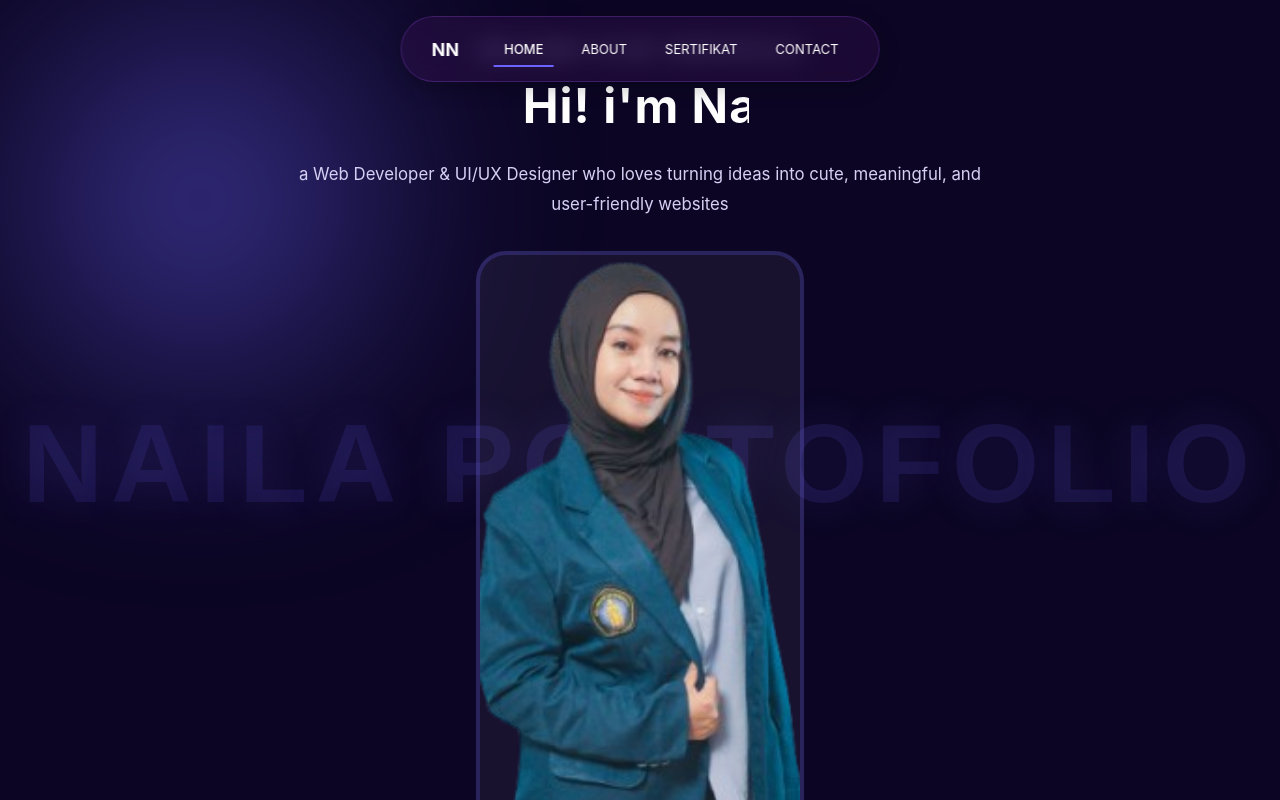
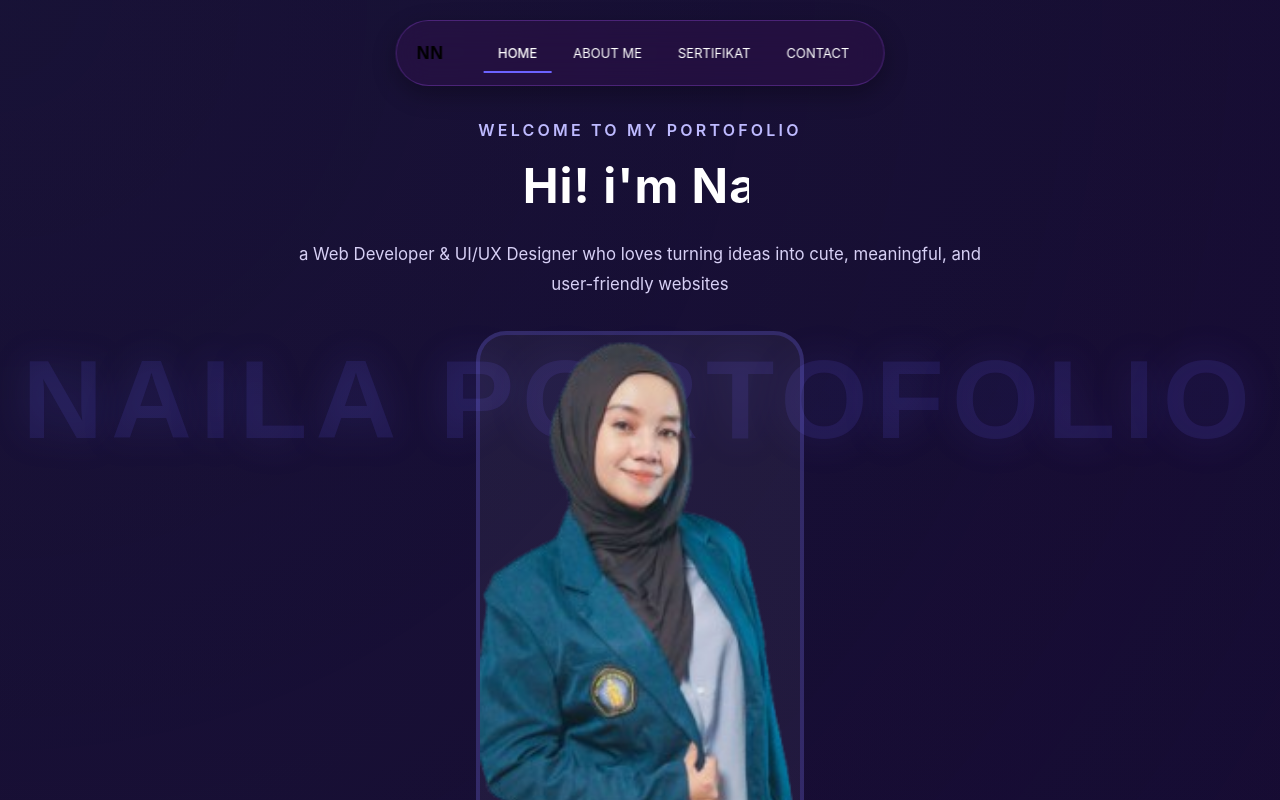
Before and after one commit to nafhsnael/Portofolio-Kelompok2, a React (Create React App) app: page / in a window 1280 px wide. Shown: the top 800 px of the page. Built offline with nearby package versions, Linux system fonts and the light colour scheme.

Commit message:
update terbaru

```diff
--- a/src/HomeSection.jsx
+++ b/src/HomeSection.jsx
@@ -11,11 +11,10 @@ export default function HomeSection() {
         justifyContent: "center",
         flexDirection: "column",
         textAlign: "center",
-    padding: "40px 20px",
-    position: "relative",
-    zIndex: 1, // tambahin ini
-    overflow: "hidden",
-    scrollMarginTop: "90px"
+        padding: "120px 20px 40px", // 🔥 TAMBAH ATASNYA
+        scrollMarginTop: "90px",
+
+        background: "radial-gradient(circle at top left, #18154833, transparent), linear-gradient(135deg, #181132, #160b33)"
       }}
     >
       <div className="hero-background" style={{
--- a/src/Portofolio.jsx
+++ b/src/Portofolio.jsx
@@ -10,11 +10,12 @@ export default function Portfolio() {
   const navLinkStyle = {
     color: "white",
     textDecoration: "none",
-    padding: "6px 10px",
+    padding: "8px 14px",
     borderRadius: "20px",
     cursor: "pointer",
     fontSize: "13px",
     whiteSpace: "nowrap",
+    flexShrink: 0
   };
 
   useEffect(() => {
@@ -40,73 +41,63 @@ export default function Portfolio() {
   }, []);
 
   return (
-    <div
-      style={{
-        minHeight: "100vh",
-        background: "#0c0624",
-        position: "relative",
-        overflow: "hidden",
-        color: "white",
-      }}
-    >
-      {/* 🔥 BACKGROUND BLUR */}
-      <div
-        style={{
-          position: "absolute",
-          top: "50px",
-          left: "50px",
-          width: "300px",
-          height: "300px",
-          background: "rgba(108,99,255,0.6)",
-          borderRadius: "50%",
-          filter: "blur(120px)",
-          zIndex: 0,
-        }}
-      />
-
-      <div
-        style={{
-          position: "absolute",
-          bottom: "50px",
-          right: "50px",
-          width: "300px",
-          height: "300px",
-          background: "rgba(167,139,250,0.5)",
-          borderRadius: "50%",
-          filter: "blur(120px)",
-          zIndex: 0,
-        }}
-      />
-
-      {/* 🔥 NAVBAR */}
+    <div>
+      {/* NAVBAR */}
       <nav
         style={{
           position: "fixed",
-          top: "16px",
+          top: "20px",
           left: "50%",
           transform: "translateX(-50%)",
+
           width: "fit-content",
           minHeight: "48px",
-          padding: "8px 30px",
+          padding: "8px 20px",
+
           display: "flex",
+          justifyContent: "space-between",
           alignItems: "center",
-          gap: "35px",
-          borderRadius: "40px",
+          gap: "40px",
+
+          borderRadius: "50px",
           background: "rgba(58, 19, 88, 0.35)",
-          backdropFilter: "blur(12px)",
-          WebkitBackdropFilter: "blur(12px)",
-          border: "1px solid rgba(168, 85, 247, 0.25)",
-          boxShadow: "0 6px 20px rgba(0,0,0,0.25)",
+          backdropFilter: "blur(15px)",
+          WebkitBackdropFilter: "blur(15px)",
+
+          border: "1px solid rgba(168, 85, 247, 0.3)",
+          boxShadow: "0 8px 25px rgba(0,0,0,0.3)",
+
           zIndex: 999,
         }}
       >
-        <span style={{ fontSize: "18px", fontWeight: "bold" }}>NN</span>
+        {/* LOGO */}
+        <div style={{ display: "flex", gap: "16px", alignItems: "center" }}>
+          <span
+            style={{
+              fontFamily: "Poppins, sans-serif",
+              fontSize: "18px",
+              fontWeight: "bold",
+              letterSpacing: "0.6px"
+            }}
+          >
+            NN
+          </span>
+        </div>
 
-        <div style={{ display: "flex", gap: "18px" }}>
+        {/* MENU */}
+        <div
+          style={{
+            display: "flex",
+            gap: "8px",
+            alignItems: "center",
+            flexWrap: "wrap"
+          }}
+        >
           <a
             href="#home"
             className={`nav-link ${activeSection === "home" ? "active" : ""}`}
             style={navLinkStyle}
+            onClick={() => setActiveSection("home")}
           >
             HOME
           </a>
@@ -115,39 +106,36 @@ export default function Portfolio() {
             href="#about"
             className={`nav-link ${activeSection === "about" ? "active" : ""}`}
             style={navLinkStyle}
+            onClick={() => setActiveSection("about")}
           >
-            ABOUT
+            ABOUT ME
           </a>
 
           <a
             href="#project"
-            className={`nav-link ${
-              activeSection === "project" ? "active" : ""
-            }`}
+            className={`nav-link ${activeSection === "project" ? "active" : ""}`}
             style={navLinkStyle}
+            onClick={() => setActiveSection("project")}
           >
             SERTIFIKAT
           </a>
 
           <a
             href="#contact"
-            className={`nav-link ${
-              activeSection === "contact" ? "active" : ""
-            }`}
+            className={`nav-link ${activeSection === "contact" ? "active" : ""}`}
             style={navLinkStyle}
+            onClick={() => setActiveSection("contact")}
           >
             CONTACT
           </a>
         </div>
       </nav>
 
-      {/* 🔥 CONTENT */}
-      <div style={{ position: "relative", zIndex: 1 }}>
-        <HomeSection />
-        <AboutMe />
-        <Projects />
-        <Contact />
-      </div>
+      {/* SECTIONS */}
+      <HomeSection />
+      <AboutMe />
+      <Projects />
+      <Contact />
     </div>
   );
 }
--- a/src/index.css
+++ b/src/index.css
@@ -99,18 +99,19 @@ code {
 .hero-subtitle {
   margin: 0;
   font-size: 1rem;
-  color: #bfb8ff;
+  color: #bebaff; /* 🔥 lebih kontras */
   letter-spacing: 0.2em;
   text-transform: uppercase;
-  opacity: 0;
-  animation: fade-slide-up 0.8s ease-out 0.35s forwards;
+  opacity: 1;
+  font-weight: 600;
 }
 
 .typed-title {
   display: inline-block;
   overflow: hidden;
+    color: #ffffff; /* 🔥 lebih kontras */
   white-space: nowrap;
-  border-right: 0.18em solid rgba(108, 99, 255, 0.9);
+  border-right: 0.18em solid rgba(255, 255, 255, 0.9);
   width: 0;
   animation: typing 8s steps(12, end) infinite,
     blink-caret 0.8s step-end infinite;
```
Lines whose indentation alone changed are shown as unchanged.
